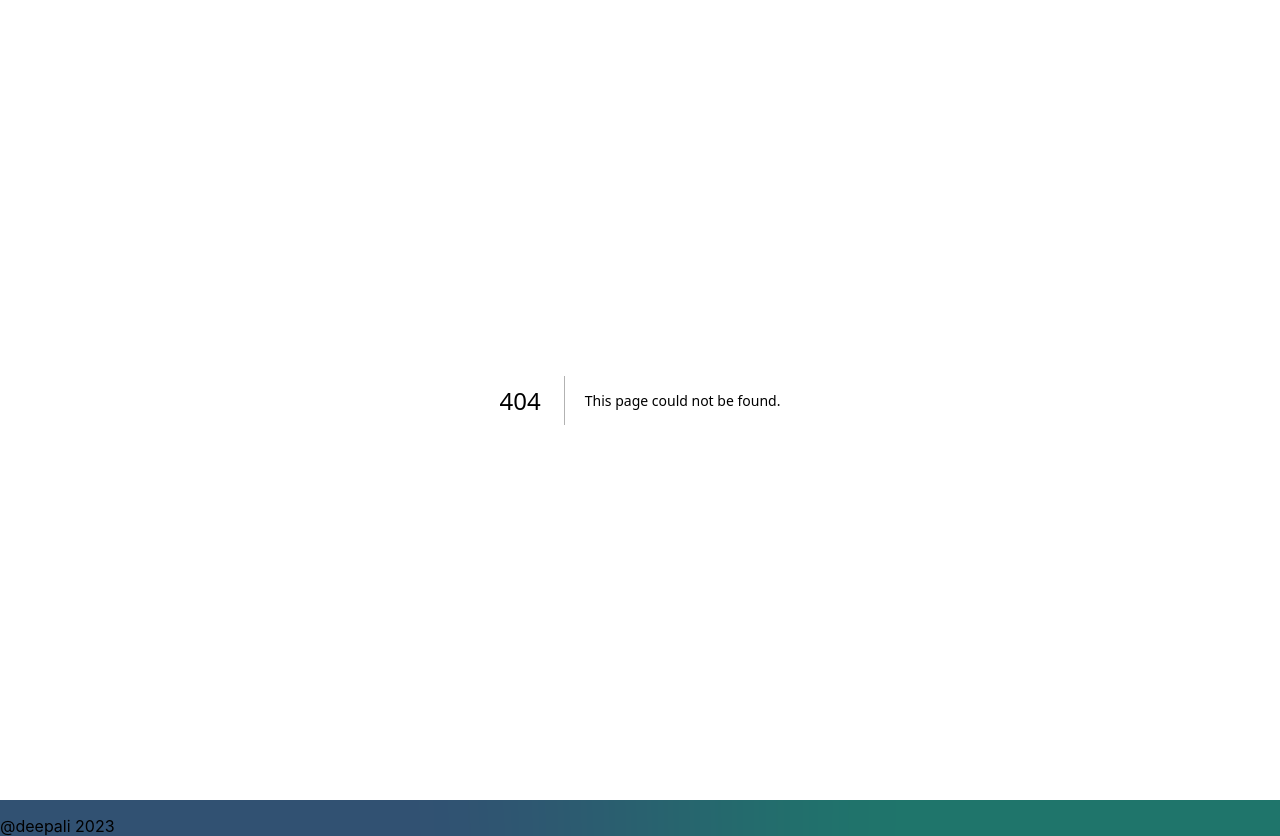
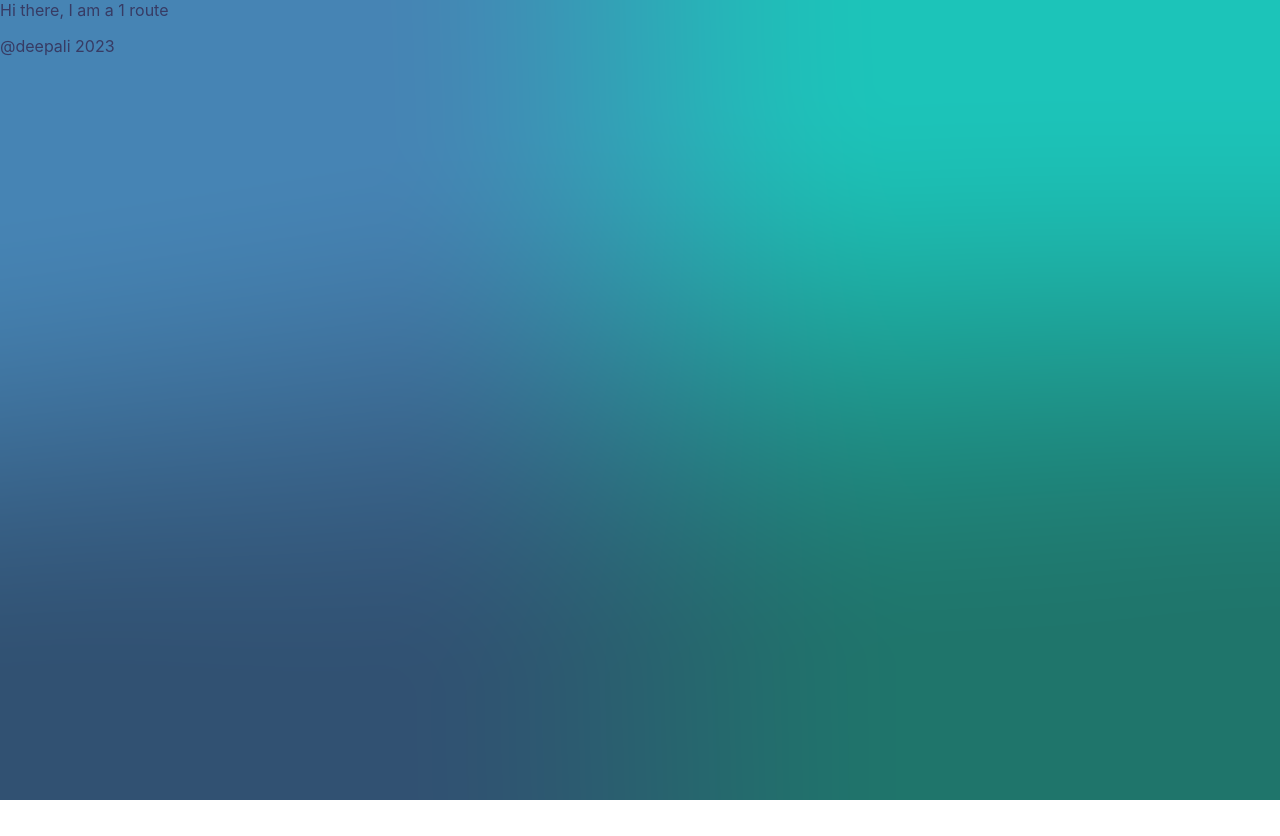
Before and after one commit to deepali-02/discover-coffee-stores, a Next.js app: page /1 in a window 1280 px wide. Before the commit this address had no page. After the commit the page ends 800 px from the top, so only its background shows below. Built offline with nearby package versions, Linux system fonts and the light colour scheme.

Commit message:
exercise for dynamic route

```diff
--- /dev/null
+++ b/pages/[dynamic].js
@@ -0,0 +1,14 @@
+
+import Head from "next/head";
+import { useRouter } from "next/router";
+
+const DynamicRoute = () => {
+    const router = useRouter();
+    console.log("router", router);
+  return <div>
+      <Head>
+          <title>{router.query.dynamic}</title>
+          </Head>
+          Hi there, I am a {router.query.dynamic} route</div>;
+};
+export default DynamicRoute;
--- /dev/null
+++ b/pages/courses/nextjs.js
@@ -0,0 +1,4 @@
+const Nextjs = () => {
+  return <div>Welcome to Next.js with Dipali</div>;
+};
+export default Nextjs;
--- a/pages/index.js
+++ b/pages/index.js
@@ -3,6 +3,7 @@ import Image from 'next/image'
 import { Inter } from 'next/font/google'
 import styles from '@/styles/Home.module.css'
 import Banner from '@/components/banner'
+
 
 const inter = Inter({ subsets: ['latin'] })
 
```
